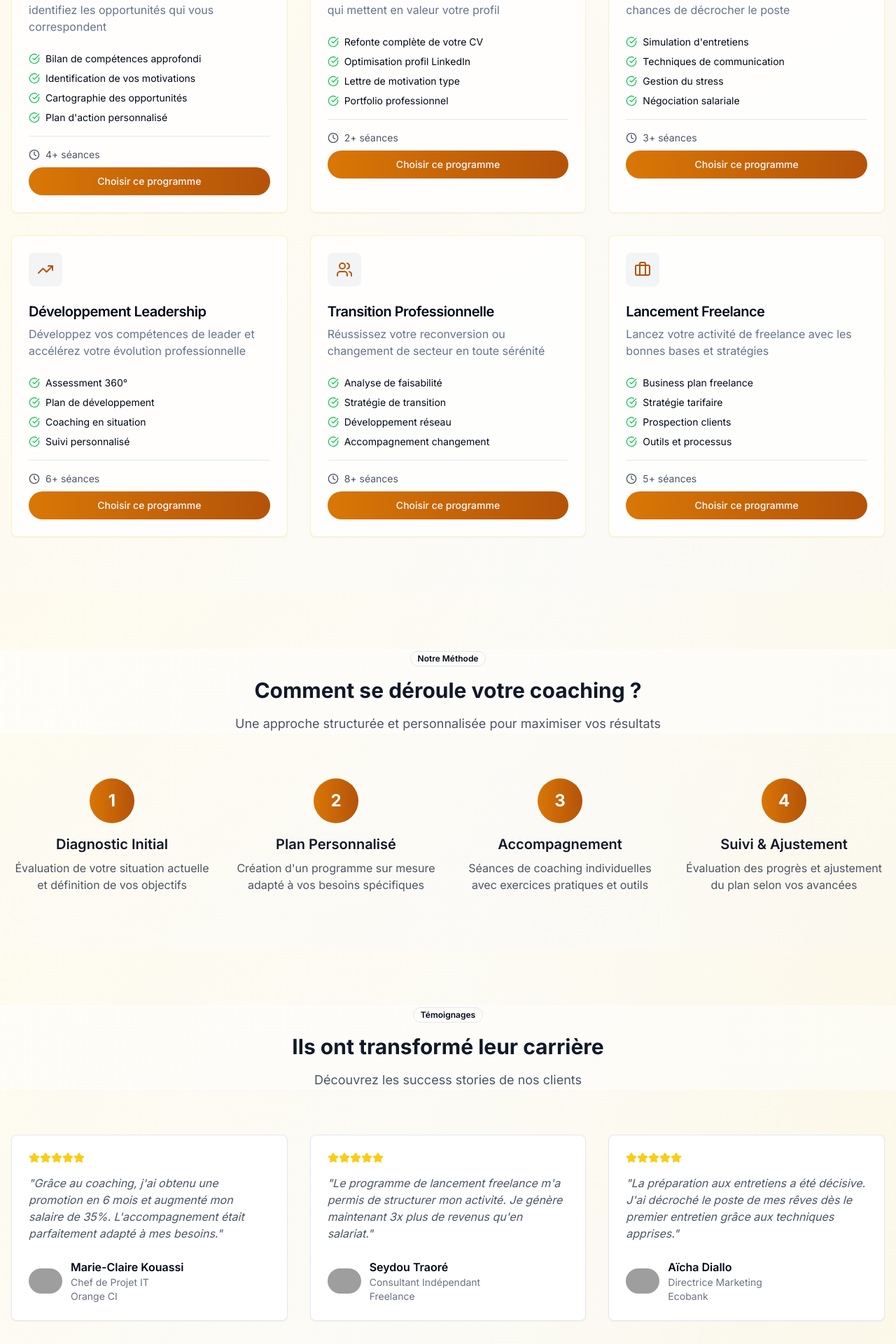
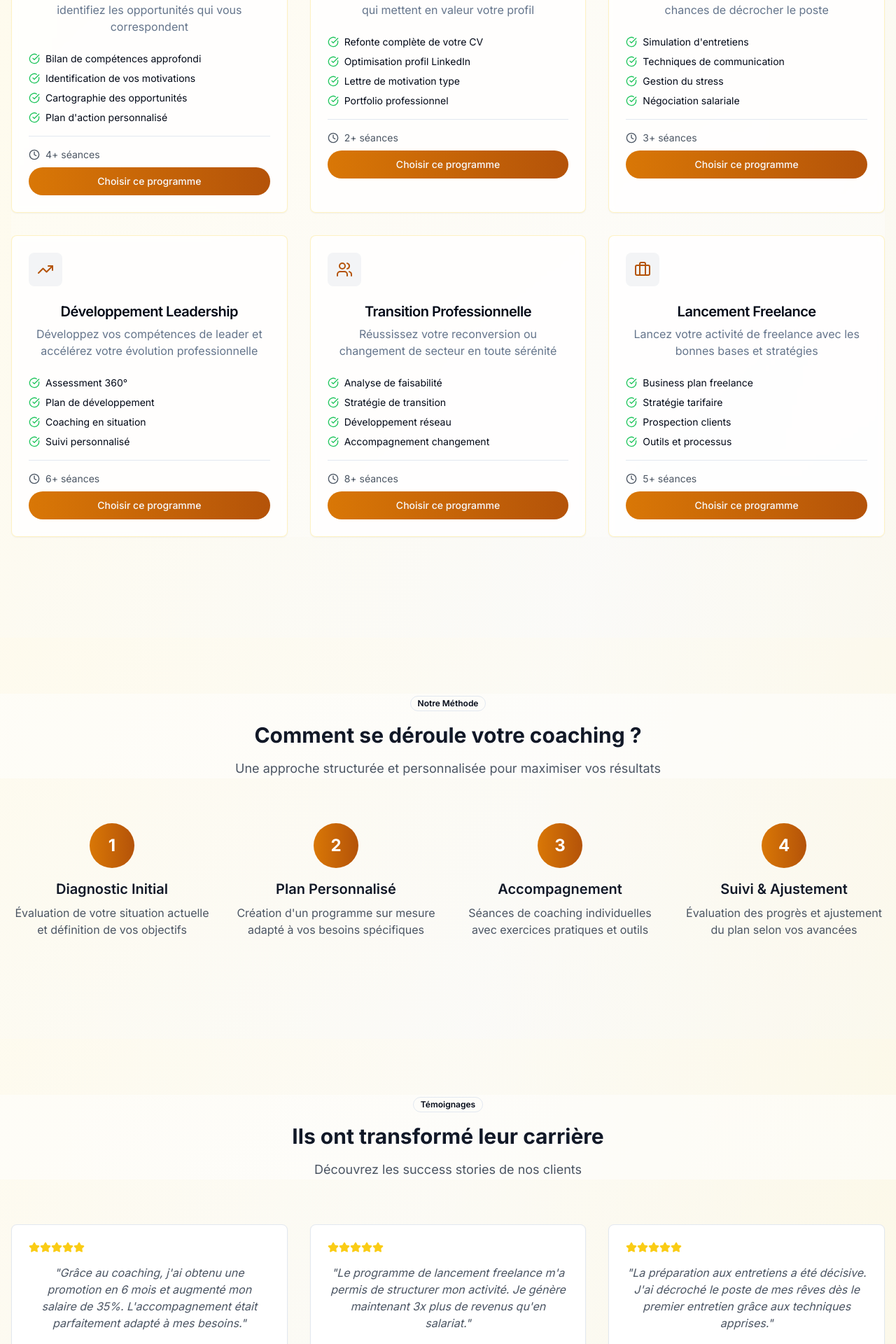
Before and after one commit to ksaev/ArtiVisio-website, a Next.js app: page /coaching in a window 1280 px wide. Shown: the part 880-2800 px from the top of the page at 70% size. Built offline with nearby package versions, Linux system fonts and the light colour scheme; grey boxes are pictures that could not be loaded; a web font is replaced by a local one.

Commit message:
update front pages offres and coaching

```diff
--- a/app/coaching/page.tsx
+++ b/app/coaching/page.tsx
@@ -217,6 +217,12 @@ export default function CoachingPage() {
       {/* Services de Coaching */}
       <section id="services" className="py-20 bg-gradient-to-br from-amber-50/50 to-stone-50/50">
           <div className="text-center mb-16 bg-white/50 w-full">
+            <motion.div
+            className="text-center mb-16"
+            initial={{ opacity: 0, y: 30 }}
+            animate={{ opacity: 1, y: 0 }}
+            transition={{ duration: 0.8 }}
+          >
             <Badge variant="outline" className="mb-4">
               Nos Services
             </Badge>
@@ -226,10 +232,17 @@ export default function CoachingPage() {
             <p className="text-lg text-gray-600 max-w-2xl mx-auto">
               Choisissez le programme qui correspond à vos objectifs professionnels
             </p>
+            </motion.div>
           </div>
 
         <div className="container mx-auto px-4 w-full">
-
+           <motion.div
+            className="text-center mb-16"
+            initial={{ opacity: 0, y: 30 }}
+            animate={{ opacity: 1, y: 0 }}
+            transition={{ duration: 0.8 }}
+          >
+          <div className="text-center mb-16 bg-white/50 w-full">
           <div className="grid md:grid-cols-2 lg:grid-cols-3 gap-8 bg-gradient-to-br from-amber-50/50 to-stone-50/50">
             {services.map((service, index) => (
               <Card key={index} className="bg-white/80 backdrop-blur-sm border-amber-200/50 hover:shadow-xl transition-all duration-300 hover:scale-[1.02] h-full">
@@ -262,11 +275,20 @@ export default function CoachingPage() {
             ))}
           </div>
         </div>
+           </motion.div>
+        </div>
       </section>
 
       {/* Processus de Coaching */}
       <section className="py-20 bg-gradient-to-br from-amber-50/50 to-stone-50/50">
+
           <div className="text-center mb-16 bg-white/50 w-full">
+            <motion.div
+            className="text-center mb-16"
+            initial={{ opacity: 0, y: 30 }}
+            animate={{ opacity: 1, y: 0 }}
+            transition={{ duration: 0.8 }}
+          >
             <Badge variant="outline" className="mb-4">
               Notre Méthode
             </Badge>
@@ -274,9 +296,18 @@ export default function CoachingPage() {
             <p className="text-lg text-gray-600 max-w-3xl mx-auto">
               Une approche structurée et personnalisée pour maximiser vos résultats
             </p>
+
+            </motion.div>
+
           </div>
 
         <div className="container mx-auto px-4">
+            <motion.div
+            className="text-center mb-16"
+            initial={{ opacity: 0, y: 30 }}
+            animate={{ opacity: 1, y: 0 }}
+            transition={{ duration: 0.8 }}
+          >
           <div className="grid md:grid-cols-2 lg:grid-cols-4 gap-8">
             {coachingProcess.map((step, index) => (
               <div key={index} className="text-center">
@@ -288,6 +319,7 @@ export default function CoachingPage() {
               </div>
             ))}
           </div>
+          </motion.div>
         </div>
       </section>
 
@@ -295,14 +327,27 @@ export default function CoachingPage() {
       <section className="py-20 bg-gradient-to-br from-amber-50/50 to-stone-50/50 ">
 
           <div className="text-center mb-16 bg-white/50 w-full">
+          <motion.div
+            className="text-center mb-16"
+            initial={{ opacity: 0, y: 30 }}
+            animate={{ opacity: 1, y: 0 }}
+            transition={{ duration: 0.8 }}
+          >
             <Badge variant="outline" className="mb-4">
               Témoignages
             </Badge>
             <h2 className="text-2xl lg:text-3xl font-bold text-gray-900 mb-4">Ils ont transformé leur carrière</h2>
             <p className="text-lg text-gray-600 max-w-3xl mx-auto">Découvrez les success stories de nos clients</p>
+          </motion.div>
           </div>
 
         <div className="container mx-auto px-4">
+          <motion.div
+            className="text-center mb-16"
+            initial={{ opacity: 0, y: 30 }}
+            animate={{ opacity: 1, y: 0 }}
+            transition={{ duration: 0.8 }}
+          >
           <div className="grid md:grid-cols-2 lg:grid-cols-3 gap-8">
             {testimonials.map((testimonial, index) => (
               <Card key={index} className="hover:shadow-lg transition-shadow">
@@ -331,6 +376,7 @@ export default function CoachingPage() {
               </Card>
             ))}
           </div>
+          </motion.div>
         </div>
       </section>
 
@@ -338,13 +384,26 @@ export default function CoachingPage() {
       <section className="py-20 bg-gradient-to-br from-amber-50/50 to-stone-50/50">
 
           <div className="text-center mb-16 bg-white/50 w-full">
+            <motion.div
+            className="text-center mb-16"
+            initial={{ opacity: 0, y: 30 }}
+            animate={{ opacity: 1, y: 0 }}
+            transition={{ duration: 0.8 }}
+          >
             <Badge variant="outline" className="mb-4">
               FAQ
             </Badge>
             <h2 className="text-2xl lg:text-3xl font-bold text-gray-900 mb-4">Questions fréquentes</h2>
+          </motion.div>
           </div>
 
         <div className="container mx-auto px-4">
+          <motion.div
+            className="text-center mb-16"
+            initial={{ opacity: 0, y: 30 }}
+            animate={{ opacity: 1, y: 0 }}
+            transition={{ duration: 0.8 }}
+          >
           <div className="max-w-3xl mx-auto space-y-6">
             {faqs.map((faq, index) => (
               <Card key={index}>
@@ -357,6 +416,7 @@ export default function CoachingPage() {
               </Card>
             ))}
           </div>
+          </motion.div>
         </div>
       </section>
 
--- a/app/offres-emploi/page.tsx
+++ b/app/offres-emploi/page.tsx
@@ -282,20 +282,28 @@ const countries = [
               ))}
             </SelectContent>
           </Select>
-
           </motion.div>
         </div>
+
         <div className="w-full flex flex-col items-center justify-center gap-4 py-8 px-2">
-          <p className="text-lg text-center text-gray-600 max-w-xl">
+          <motion.div
+            className="text-center mb-16"
+            initial={{ opacity: 0, y: 30 }}
+            animate={{ opacity: 1, y: 0 }}
+            transition={{ duration: 0.8 }}
+          >
+
+          <p className="text-lg pb-6 text-center  text-gray-600 max-w-xl">
             Vous avez repéré une offre mais vous hésitez sur votre CV, votre lettre ou votre profil ?
           </p>
           <a href="/coaching">
           <Button
-            className="text-lg px-6 py-3 bg-gradient-to-r from-amber-600 to-amber-700 hover:from-amber-700 hover:to-amber-800 text-white font-semibold rounded-full transition-all duration-300"
+            className="text-lg px-6 py-6 bg-gradient-to-r from-amber-600 to-amber-700 hover:from-amber-700 hover:to-amber-800 text-white font-semibold rounded-full transition-all duration-300"
           >
             Besoin d’aide pour postuler ?
           </Button>
           </a>
+           </motion.div>
         </div>
 
       </section>
--- a/app/services/page.tsx
+++ b/app/services/page.tsx
@@ -6,9 +6,17 @@ import { Button } from "@/components/ui/button"
 import { Card, CardContent, CardDescription, CardHeader, CardTitle } from "@/components/ui/card"
 import { useLanguage } from "@/contexts/language-context"
 import Link from "next/link"
-import { LucideProps } from "lucide-react"
 import { Container } from "@/components/ui/container"
 import { cn } from "@/lib/utils"
+import {
+  Briefcase,
+  LucideProps,
+  Clock,
+  ShieldCheck,
+  Smartphone,
+  Target,
+  LayoutTemplate
+} from "lucide-react"
 
 export default function ServicesPage() {
   const { t } = useLanguage()
@@ -173,33 +181,40 @@ export default function ServicesPage() {
     title: "Image professionnelle",
     description:
       "Chaque document devient une vitrine. Digitaliser, c'est projeter sérieux, rigueur et crédibilité.",
+    icon: Briefcase, // icône symbolisant le pro et le business
   },
   {
     title: "Gain de temps",
     description:
       "Tous vos fichiers sont centralisés, accessibles, modifiables et prêts à être partagés en un clic.",
+    icon: Clock, // montre = rapidité, productivité
   },
   {
     title: "Sécurité & sauvegarde",
     description:
       "Vos documents sont protégés, sauvegardés automatiquement et accessibles à tout moment.",
+    icon: ShieldCheck, // bouclier = protection
   },
   {
     title: "Accessibilité mobile/web",
     description:
       "Vos rapports, CV ou offres peuvent être consultés sur téléphone ou en ligne depuis n’importe où.",
+    icon: Smartphone, // icône mobile pour l’accessibilité
   },
   {
     title: "Coaching stratégique inclus",
     description:
       "Nous vous aidons à choisir les bons formats, les bons moments, et à préparer vos diffusions.",
+    icon: Target, // cible = stratégie, orientation
   },
   {
     title: "Design moderne & adapté",
     description:
       "Mise en page claire, typographies cohérentes, supports esthétiques et alignés à votre cible.",
+    icon: LayoutTemplate, // layout/design visuel
   },
 ]
+
 
   const containerVariants = {
     hidden: { opacity: 0 },
@@ -327,25 +342,29 @@ export default function ServicesPage() {
         </motion.p>
 
         <div className="grid grid-cols-1 sm:grid-cols-2 lg:grid-cols-2 gap-6">
-          {points.map((point, index) => (
-            <motion.div
+{points.map((point, index) => {
+  const Icon = point.icon
+  return (
+    <div
       key={index}
-              initial={{ opacity: 0, y: 20 }}
-              whileInView={{ opacity: 1, y: 0 }}
-              transition={{ delay: index * 0.1, duration: 0.6 }}
-              viewport={{ once: true }}
-              className={cn(
-                "rounded-2xl border bg-white p-6 shadow-sm hover:shadow-xl hover:border-primary transition-all duration-300 cursor-default group"
-              )}
+      className="group p-6 rounded-xl bg-white shadow-sm hover:shadow-md transition-shadow flex flex-col gap-3"
     >
-              <h3 className="text-lg sm:text-sm font-semibold group-hover:text-primary transition-colors">
+      <div className="flex items-center gap-3">
+        <Icon className="h-6 w-6 text-amber-600 group-hover:text-primary transition-colors" />
+        <h3 className="text-lg sm:text-lg font-semibold group-hover:text-primary transition-colors">
           {point.title}
         </h3>
-              <p className="mt-2 text-sm text-muted-foreground">
+      </div>
+      <p className="mt-2 text-base text-muted-foreground">
         {point.description}
       </p>
-            </motion.div>
-          ))}
+    </div>
+  )
+})}
+
+
+
+
         </div>
       </Container>
     </section>
```
Lines whose indentation alone changed are shown as unchanged.
